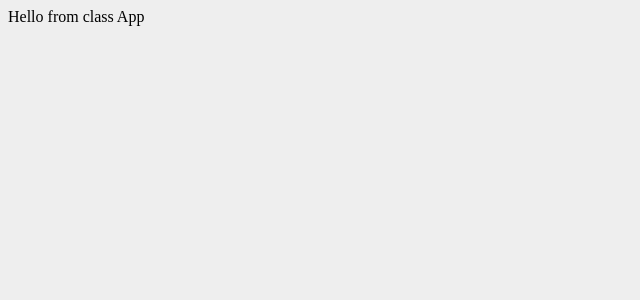
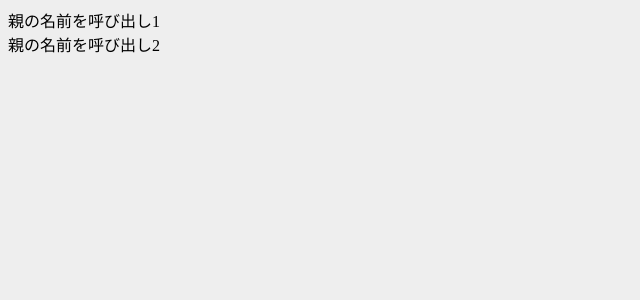
Before and after one commit to waaawoo/react_app1, a React (Create React App) app: page / in a window 1280 px wide. Shown: the top 300 px of the page, without its empty margins (0-640 px from the left). Built offline with nearby package versions, Linux system fonts and the light colour scheme.

Commit message:
propsでの出力

```diff
--- a/src/components/app.js
+++ b/src/components/app.js
@@ -1,15 +1,31 @@
 // classcomponentを使用する場合はComponetを継承するため、{ Component }が必要
 import React, { Component } from 'react'
-
+// Props関数を呼び出し
+import Greeting from './gretting';
 // propsを受け取ってJsを返す関数
-function App(props){
-  return (<div>Hello from functon App</div>);
-}
+// function App(props){
+//   return (<div>Hello from functon App</div>);
+// }
 
 // Classでの作成
+// class App_class extends Component{
+//   render(){
+//     return (<div>Hello from class App</div>);
+//   }
+// }
+
+// props関数呼び出しで使用
 class App_class extends Component{
   render(){
-    return (<div>Hello from class App</div>);
+    return (
+      // reactは一番上の要素は一つでないといけない
+      <div>
+        {/* 中の要素は複数あっても良い */}
+        <Greeting name = "親の名前を呼び出し1"/>
+        <Greeting name = "親の名前を呼び出し2"/>
+      </div>
+
+    );
   }
 }
 // 外からインポートできるように記載
--- /dev/null
+++ b/src/components/gretting.js
@@ -0,0 +1,11 @@
+// PropTypesをインポート
+import  React, { PropTypes } from 'react';
+
+  // 関数component
+ function Greeting(props){
+   return (
+    <div>{props.name}</div>
+   );
+ }
+// typeの指定が必要か？
+export default Greeting;
```
Also changed, not shown: 1 other file (tests, documents, lock files or other folders).
